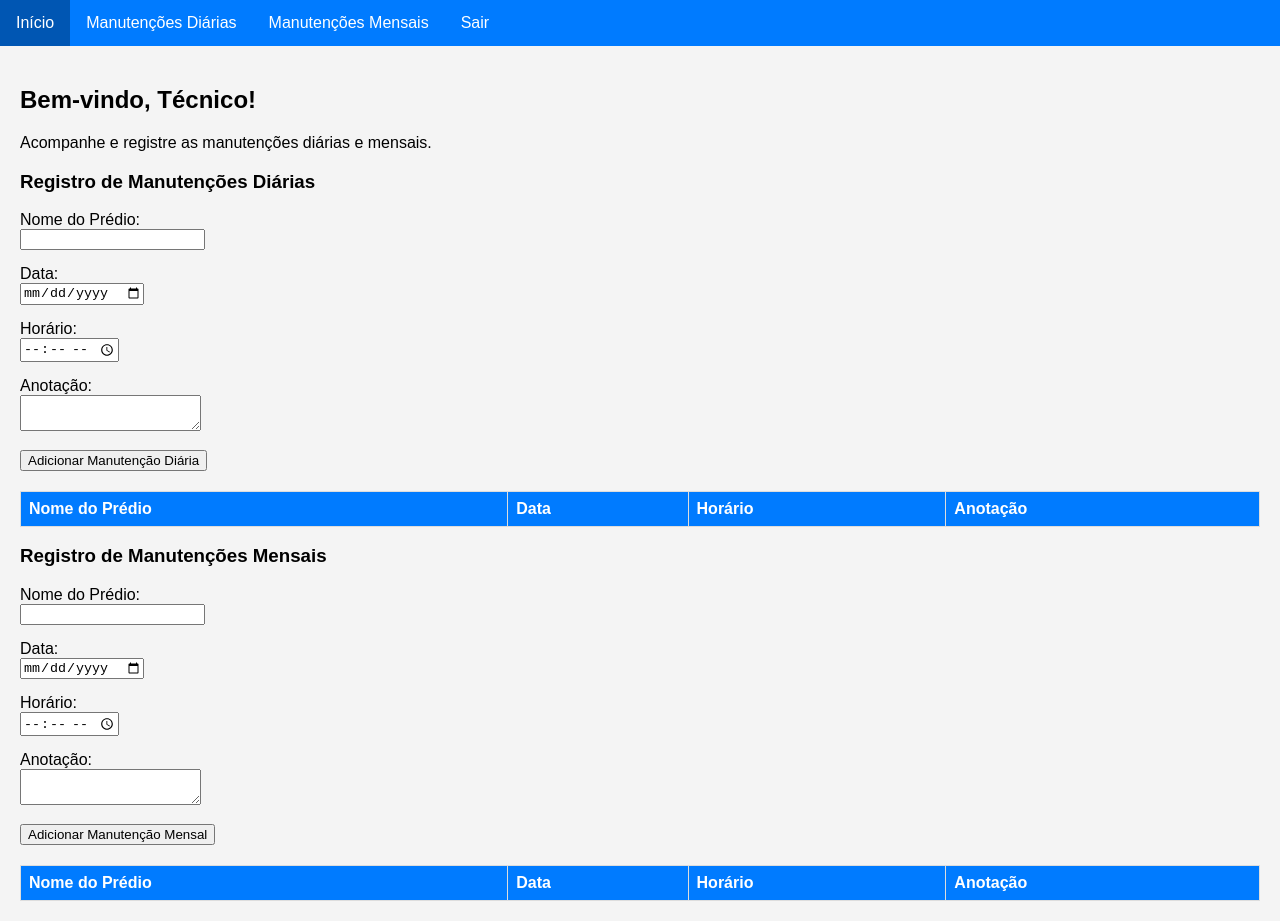
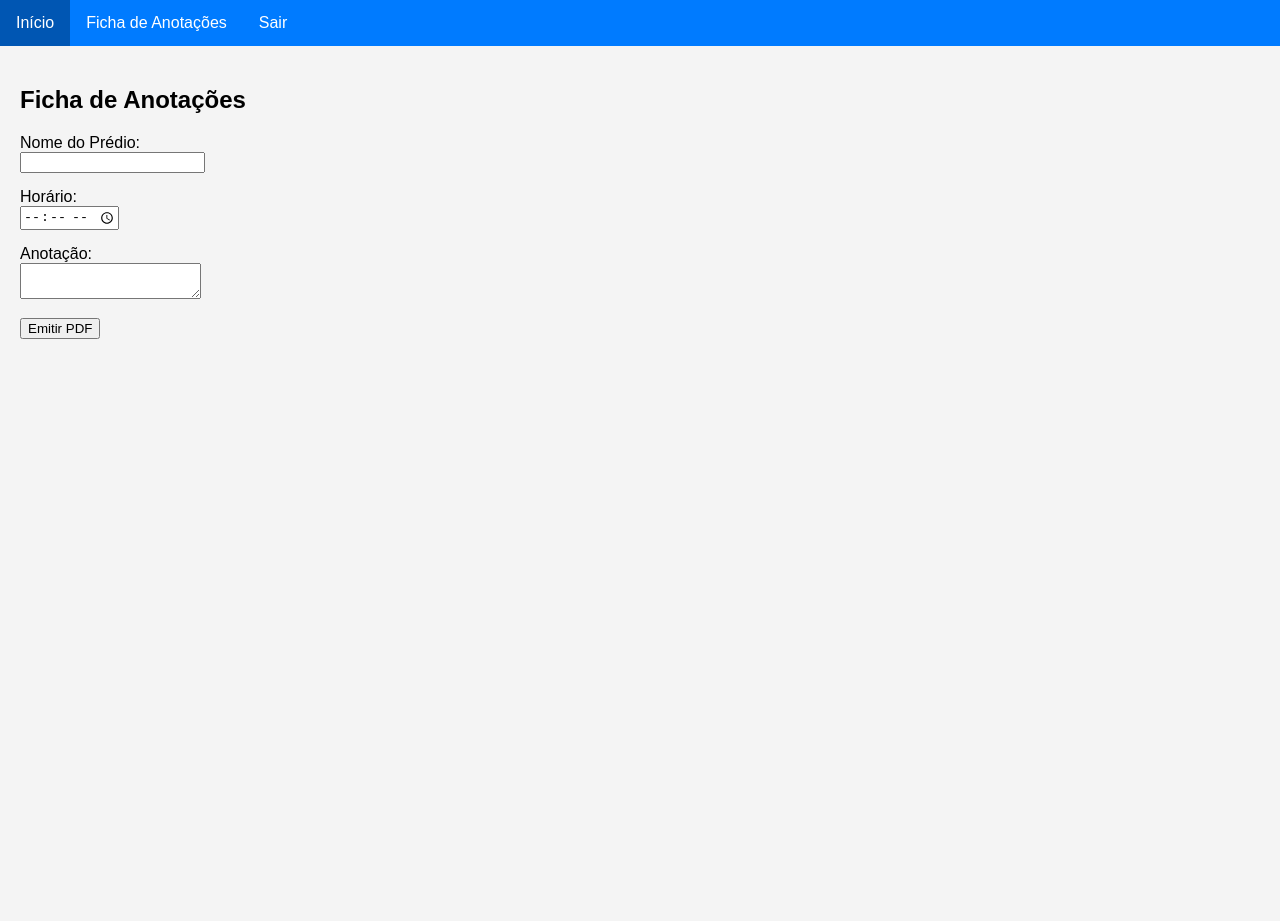
Before and after one commit to Ranci777/atlantis, a plain HTML site: page tecnico.html in a window 1280 px wide. After the commit the page ends 800 px from the top, so only its background shows below. Drawn offline with nearby package versions, Linux system fonts and the light colour scheme.

Commit message:
Update tecnico.html

```diff
--- a/tecnico.html
+++ b/tecnico.html
@@ -3,7 +3,7 @@
 <head>
     <meta charset="UTF-8">
     <meta name="viewport" content="width=device-width, initial-scale=1.0">
-    <title>Painel do Técnico</title>
+    <title>Painel do Técnico - Ficha de Anotações</title>
     <style>
         body {
             font-family: Arial, sans-serif;
@@ -43,57 +43,32 @@
             padding: 20px;
         }
 
-        table {
-            width: 100%;
-            border-collapse: collapse;
-            margin-top: 20px;
-        }
-
-        th, td {
-            border: 1px solid #ddd;
-            padding: 8px;
-            text-align: left;
-        }
-
-        th {
-            background-color: #007BFF; /* Azul */
-            color: white;
-        }
-
         .form-group {
             margin-bottom: 15px;
         }
     </style>
+    <script src="https://cdnjs.cloudflare.com/ajax/libs/jspdf/2.4.0/jspdf.umd.min.js"></script>
     <script>
-        function logout() {
-            alert("Você saiu do sistema.");
-        }
+        async function emitirPDF() {
+            const { jsPDF } = window.jspdf;
 
-        function adicionarManutencao(tipo) {
-            const edificio = document.getElementById(`edificio-${tipo}`).value;
-            const data = document.getElementById(`data-${tipo}`).value;
-            const horario = document.getElementById(`horario-${tipo}`).value;
-            const anotacao = document.getElementById(`anotacao-${tipo}`).value;
+            const edificio = document.getElementById('edificio').value;
+            const data = new Date().toLocaleDateString();
+            const horario = document.getElementById('horario').value;
+            const anotacao = document.getElementById('anotacao').value;
+            const numeroSerie = `${data.replace(/\//g, '-')}-${Math.floor(Math.random() * 1000) + 1}`;
 
-            // Adiciona a nova linha na tabela correspondente
-            const tabela = document.getElementById(`tabela-${tipo}`);
-            const novaLinha = tabela.insertRow();
+            const doc = new jsPDF();
 
-            const celulaEdificio = novaLinha.insertCell(0);
-            const celulaData = novaLinha.insertCell(1);
-            const celulaHorario = novaLinha.insertCell(2);
-            const celulaAnotacao = novaLinha.insertCell(3);
+            doc.setFontSize(12);
+            doc.text(`Ficha de Anotações`, 10, 10);
+            doc.text(`Nome do Prédio: ${edificio}`, 10, 20);
+            doc.text(`Data: ${data}`, 10, 30);
+            doc.text(`Horário: ${horario}`, 10, 40);
+            doc.text(`Anotação: ${anotacao}`, 10, 50);
+            doc.text(`Número de Série: ${numeroSerie}`, 10, 60);
 
-            celulaEdificio.textContent = edificio;
-            celulaData.textContent = data;
-            celulaHorario.textContent = horario;
-            celulaAnotacao.textContent = anotacao;
-
-            // Limpa os campos do formulário
-            document.getElementById(`edificio-${tipo}`).value = '';
-            document.getElementById(`data-${tipo}`).value = '';
-            document.getElementById(`horario-${tipo}`).value = '';
-            document.getElementById(`anotacao-${tipo}`).value = '';
+            doc.save(`ficha_anotacoes_${numeroSerie}.pdf`);
         }
     </script>
 </head>
@@ -101,85 +76,28 @@
     <nav class="menu">
         <ul>
             <li><a href="tecnico.html">Início</a></li>
-            <li><a href="#" onclick="document.getElementById('manutencao-diaria').scrollIntoView();">Manutenções Diárias</a></li>
-            <li><a href="#" onclick="document.getElementById('manutencao-mensal').scrollIntoView();">Manutenções Mensais</a></li>
+            <li><a href="#" onclick="document.getElementById('ficha').scrollIntoView();">Ficha de Anotações</a></li>
             <li><a href="#" onclick="logout()">Sair</a></li>
         </ul>
     </nav>
     <div class="content">
-        <h2>Bem-vindo, Técnico!</h2>
-        <p>Acompanhe e registre as manutenções diárias e mensais.</p>
-
-        <div id="manutencao-diaria">
-            <h3>Registro de Manutenções Diárias</h3>
-            <form onsubmit="event.preventDefault(); adicionarManutencao('diaria');">
+        <h2>Ficha de Anotações</h2>
+        <div id="ficha">
+            <form onsubmit="event.preventDefault(); emitirPDF();">
                 <div class="form-group">
-                    <label for="edificio-diaria">Nome do Prédio:</label><br>
-                    <input type="text" id="edificio-diaria" required>
+                    <label for="edificio">Nome do Prédio:</label><br>
+                    <input type="text" id="edificio" required>
                 </div>
                 <div class="form-group">
-                    <label for="data-diaria">Data:</label><br>
-                    <input type="date" id="data-diaria" required>
+                    <label for="horario">Horário:</label><br>
+                    <input type="time" id="horario" required>
                 </div>
                 <div class="form-group">
-                    <label for="horario-diaria">Horário:</label><br>
-                    <input type="time" id="horario-diaria" required>
+                    <label for="anotacao">Anotação:</label><br>
+                    <textarea id="anotacao" required></textarea>
                 </div>
-                <div class="form-group">
-                    <label for="anotacao-diaria">Anotação:</label><br>
-                    <textarea id="anotacao-diaria" required></textarea>
-                </div>
-                <input type="submit" value="Adicionar Manutenção Diária">
+                <input type="submit" value="Emitir PDF">
             </form>
-            <table id="tabela-diaria">
-                <thead>
-                    <tr>
-                        <th>Nome do Prédio</th>
-                        <th>Data</th>
-                        <th>Horário</th>
-                        <th>Anotação</th>
-                    </tr>
-                </thead>
-                <tbody>
-                    <!-- As manutenções diárias adicionadas aparecerão aqui -->
-                </tbody>
-            </table>
-        </div>
-
-        <div id="manutencao-mensal">
-            <h3>Registro de Manutenções Mensais</h3>
-            <form onsubmit="event.preventDefault(); adicionarManutencao('mensal');">
-                <div class="form-group">
-                    <label for="edificio-mensal">Nome do Prédio:</label><br>
-                    <input type="text" id="edificio-mensal" required>
-                </div>
-                <div class="form-group">
-                    <label for="data-mensal">Data:</label><br>
-                    <input type="date" id="data-mensal" required>
-                </div>
-                <div class="form-group">
-                    <label for="horario-mensal">Horário:</label><br>
-                    <input type="time" id="horario-mensal" required>
-                </div>
-                <div class="form-group">
-                    <label for="anotacao-mensal">Anotação:</label><br>
-                    <textarea id="anotacao-mensal" required></textarea>
-                </div>
-                <input type="submit" value="Adicionar Manutenção Mensal">
-            </form>
-            <table id="tabela-mensal">
-                <thead>
-                    <tr>
-                        <th>Nome do Prédio</th>
-                        <th>Data</th>
-                        <th>Horário</th>
-                        <th>Anotação</th>
-                    </tr>
-                </thead>
-                <tbody>
-                    <!-- As manutenções mensais adicionadas aparecerão aqui -->
-                </tbody>
-            </table>
         </div>
     </div>
 </body>
```
